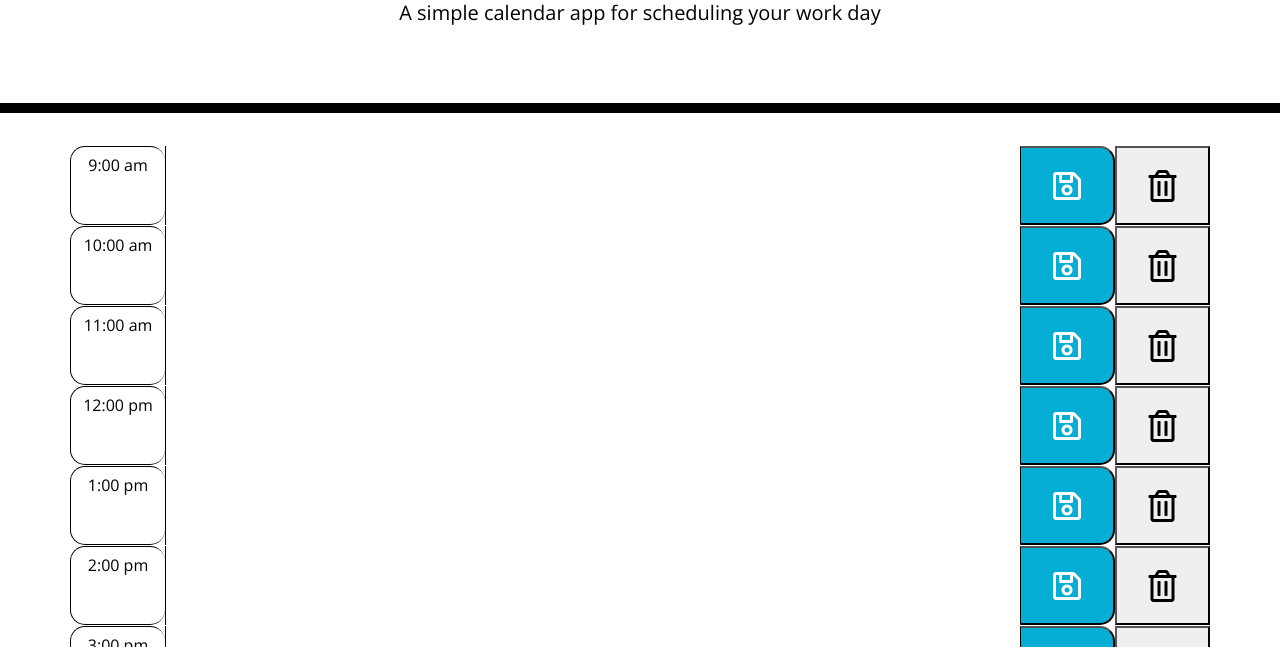
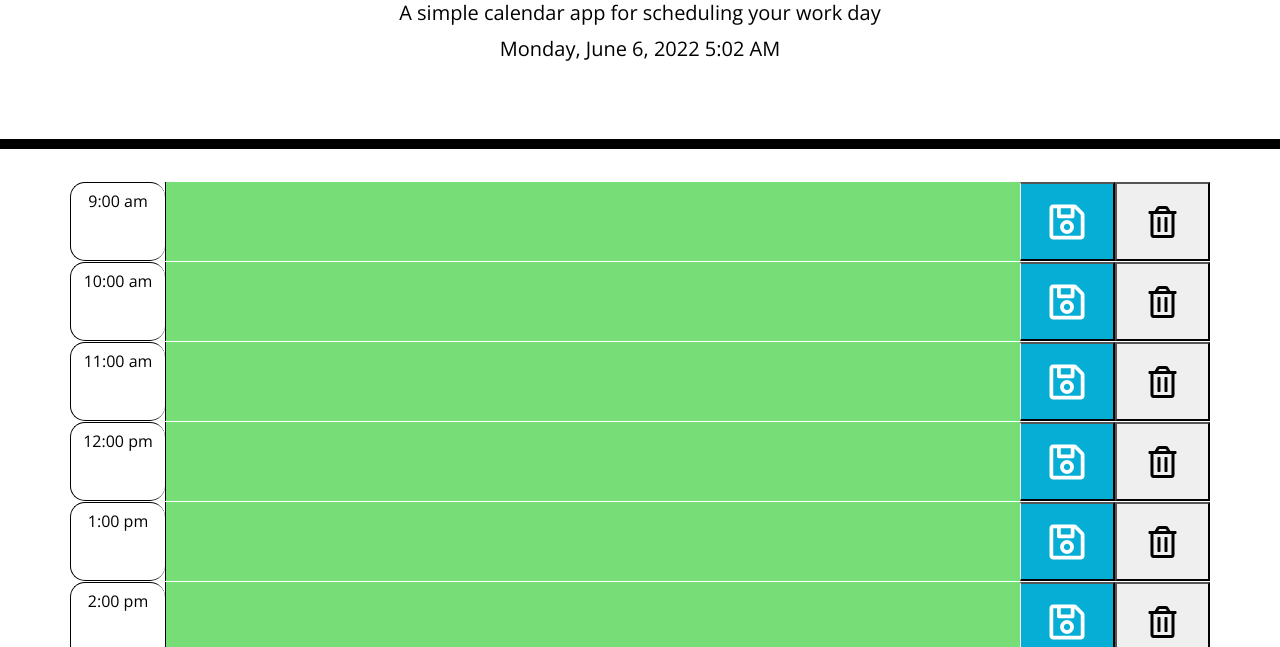
Before and after one commit to FPCITS/workdaysched_sara, a plain HTML site: page index.html in a window 1280 px wide. Shown: the part 117-764 px from the top of the page. Drawn offline with nearby package versions, Linux system fonts and the light colour scheme.

Commit message:
added js

```diff
--- a/assets/script.js
+++ b/assets/script.js
@@ -1,38 +1,99 @@
-var m = entry();
+var m = moment();
 
-$("#currentDay").text(entry().format('LLLL'));
+$("#currentDay").text(moment().format('LLLL'));
 
-$(document).ready(function() {
+$(document).ready( function() {
     colorChange ();
-    WebGL2RenderingContext();
+    renderText();
 });
 
 function colorChange () {
 
-    var currentTime = entry().hours();
-    console.log("Current Time + currentTime");
+    var currentTime = moment().hours();
+    console.log("Current Time" + currentTime);
 
-    $(.input").each(function() {
+    $(".input").each(function() {
         var scheduledTime = parseInt($(this).attr("id"))
         console.log(scheduledTime);
 
         if (currentTime > scheduledTime) {
             $(this).removeClass("future");
-            $(this).removeClass("past");
+            $(this).addClass("past");
             $(this).removeClass("present");
         } else if (currentTime < scheduledTime){
-            $(this).removeClass("future");
+            $(this).addClass("future");
             $(this).removeClass("past");
             $(this).removeClass("present");
         } else {
             $(this).removeClass("future");
             $(this).removeClass("past");
-            $(this).removeClass("present");
+            $(this).addClass("present");
         }
 });
 }
 
-var eventText;
-var eventTime;
+var entryText;
+var entryTime;
 
-$("saveBtn")
+$(".saveBtn").click(function() {
+    entryText = $(this).siblings(".input").val();
+    console.log(entryText);xa
+    entryTime = $(this).siblings(".hour").text();
+    console.log(entryTime);
+    localStorage.setItem(entryTime, JSON.stringify(entryText));
+
+    colorChange ();
+    renderText ();
+
+
+});
+
+$(".deleteBtn").click(function() {
+    entryText = $(this).siblings(".input").val("");
+    entryText = $(this).siblings(".input").val();
+    entryTime = $(this).siblings(".hour").text();
+    localStorage.setItem(entryTime, JSON.stringify(entryText));
+
+colorChange ();
+renderText ();
+
+});
+
+function renderText() {
+    var saveEntryText9 = JSON.parse(localStorage.getItem("8:00 am"));
+    $("#9").val("");
+    $("#9").val(saveEntryText9);
+
+    var saveEntryText10 = JSON.parse(localStorage.getItem("8:00 am"));
+    $("#10").val("");
+    $("#10").val(saveEntryText10);
+
+    var saveEntryText11 = JSON.parse(localStorage.getItem("8:00 am"));
+    $("#11").val("");
+    $("#11").val(saveEntryText11);
+
+    var saveEntryText12 = JSON.parse(localStorage.getItem("8:00 am"));
+    $("#12").val("");
+    $("#12").val(saveEntryText12);
+
+    var saveEntryText13 = JSON.parse(localStorage.getItem("8:00 am"));
+    $("#13").val("");
+    $("#13").val(saveEntryText13);
+
+    var saveEntryText14 = JSON.parse(localStorage.getItem("8:00 am"));
+    $("#14").val("");
+    $("#14").val(saveEntryText14);
+
+    var saveEntryText15 = JSON.parse(localStorage.getItem("8:00 am"));
+    $("#15").val("");
+    $("#15").val(saveEntryText15);
+
+    var saveEntryText16 = JSON.parse(localStorage.getItem("8:00 am"));
+    $("#16").val("");
+    $("#16").val(saveEntryText16);
+
+    var saveEntryText17 = JSON.parse(localStorage.getItem("8:00 am"));
+    $("#17").val("");
+    $("#17").val(saveEntryText17);
+
+};
--- a/assets/style.css
+++ b/assets/style.css
@@ -47,12 +47,12 @@ textarea{
 
 .past {
   background-color: #d3d3d3;
-  color: white;
+  color: black;
 }
 
 .present {
   background-color: #ff6961;
-  color: white;
+  color: black;
 }
 
 .future {
@@ -60,15 +60,13 @@ textarea{
   color: white;
 }
 
-.saveBtn {
-  border-left: 1px solid black;
-  border-top-right-radius: 15px;
-  border-bottom-right-radius: 15px;
+.completeBtn, .saveBtn {
+  border-left: 1px solid;
   background-color: #06AED5;
   color: white;
 }
 
-.saveBtn i:hover {
+.saveBtn, .completeBtn, .deleteBtn i:hover {
   font-size: 20px;
   transition: all .3s ease-in-out;
 }
```
